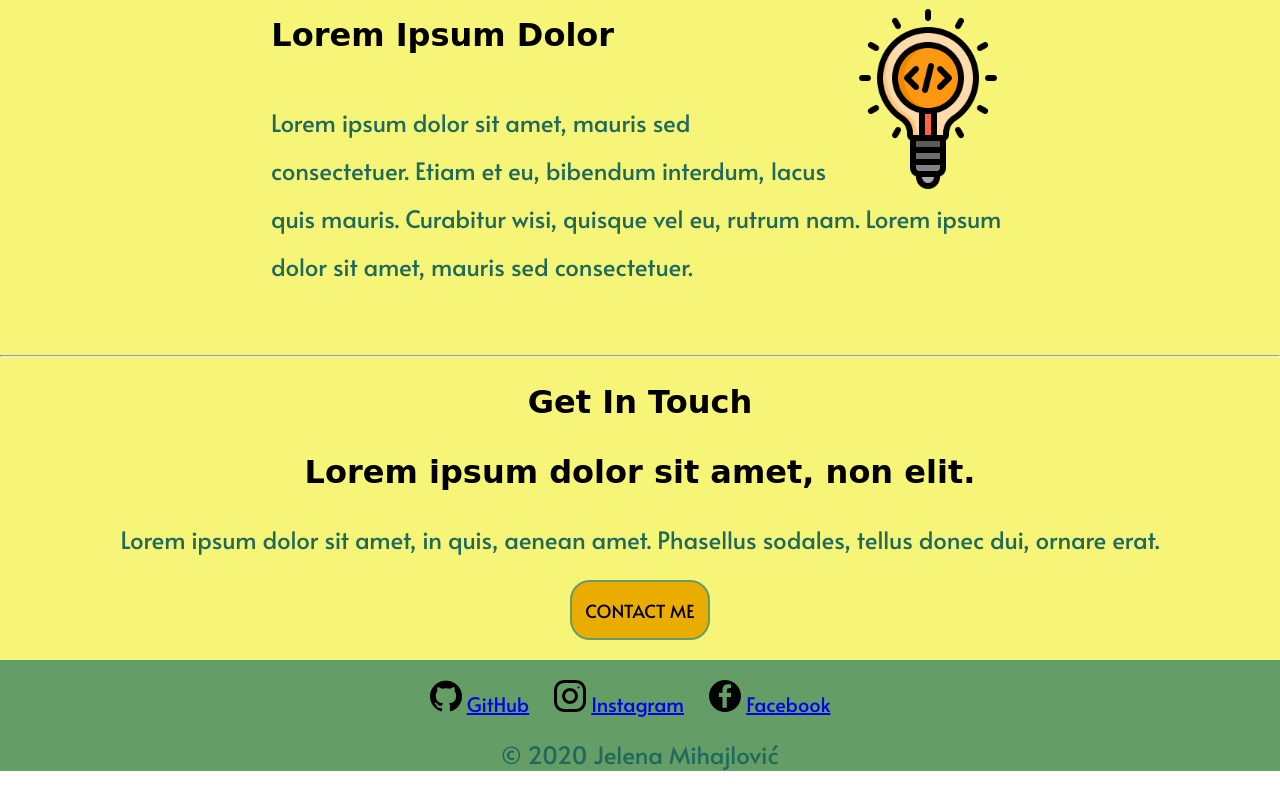
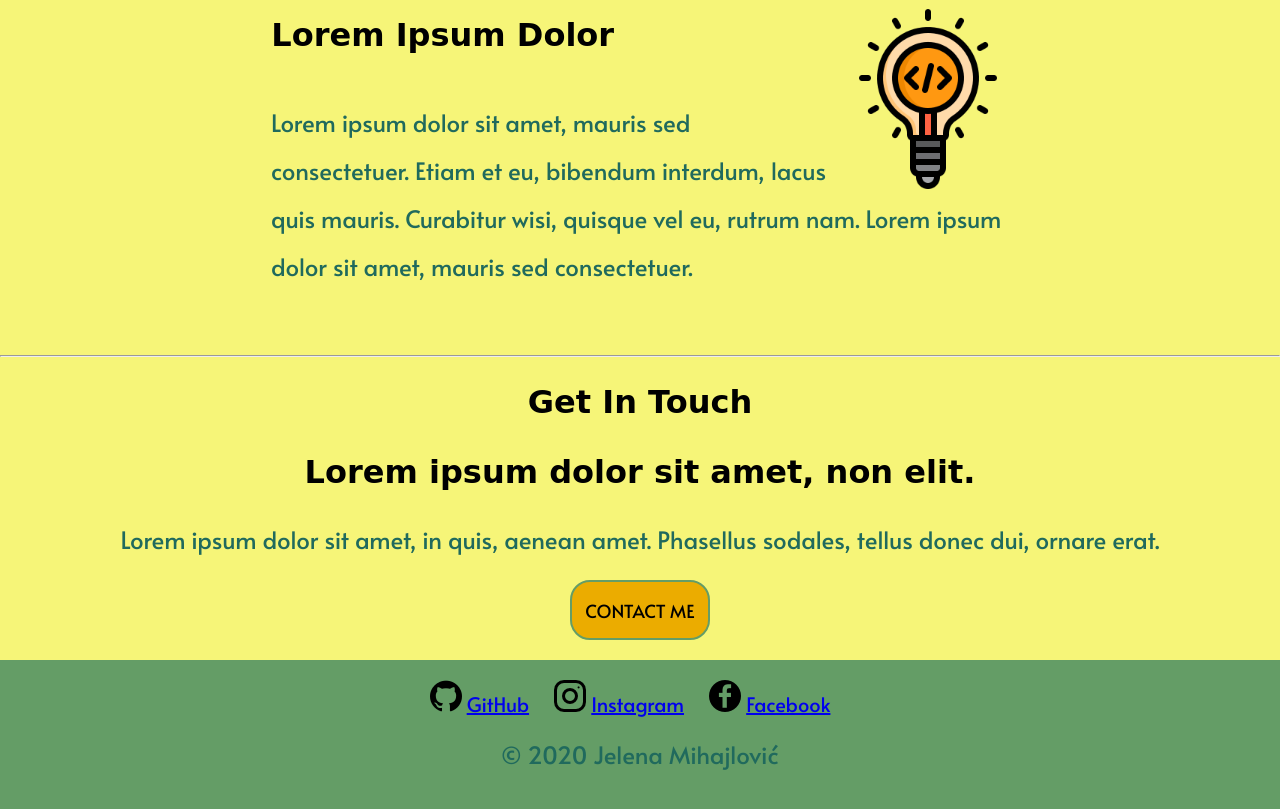
Before and after one commit to starglitz/Web-development-practice, a plain HTML site: page CSS/index.html in a window 1280 px wide. Shown: the part 1661-2470 px from the top of the page. Drawn offline with Linux system fonts and the light colour scheme; a web font is replaced by a local one.

Commit message:
Fixed the footer to not have a white gap

```diff
--- a/CSS/css/style.css
+++ b/CSS/css/style.css
@@ -8,9 +8,7 @@ h1 {
 
 
 body {
-  margin-top: 0;
-  margin-left: 0;
-  margin-right: 0;
+  margin: 0;
   text-align: center;
   /* font-family: verdana,sans-serif;
   font-family: 'Alata', sans-serif; */
@@ -94,6 +92,7 @@ p {
   background-color: #649d66;
   margin: 0;
   padding-top: 20px;
+  padding-bottom: 16px;
 
 
 }
```
